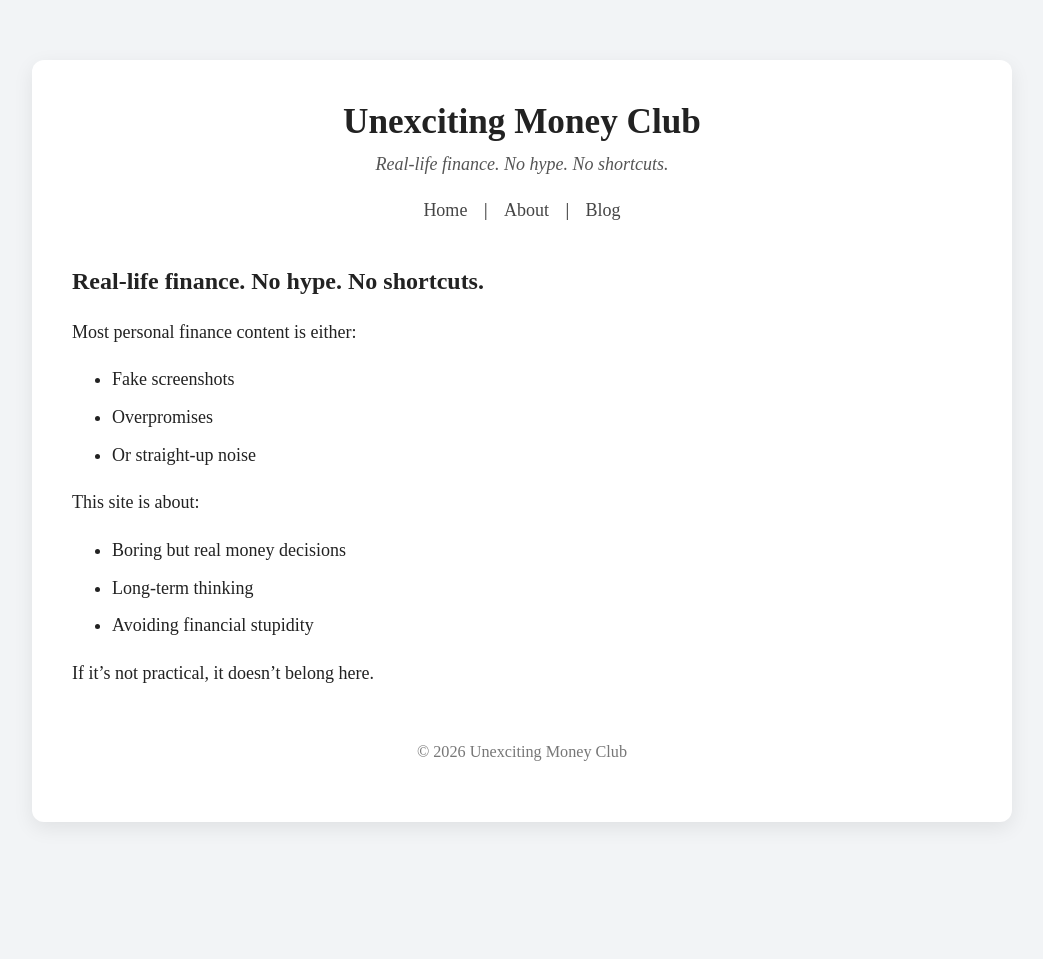
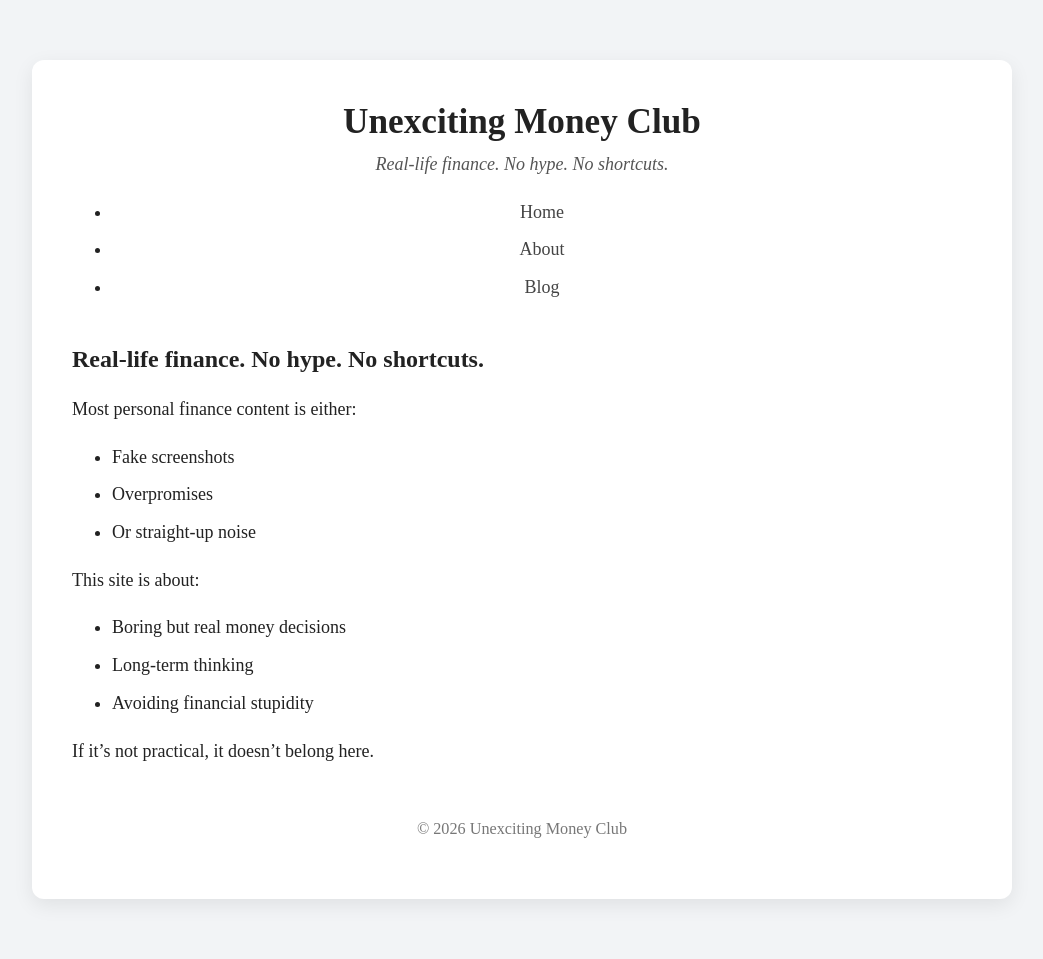
Before and after one commit to HarieshMK/HarieshMK.github.io, a Jekyll site: the page built from index.md, in a window 1280 px wide. Shown: the whole page, without its empty margins (118-1161 px from the left). Built offline with Jekyll 4.4.1, drawn with Linux system fonts in a browser that asks for light colours; before the commit the page ends 900 px from its top, so only the background shows below that.

Commit message:
Update default.html

```diff
--- a/_layouts/default.html
+++ b/_layouts/default.html
@@ -4,9 +4,10 @@
   <meta charset="UTF-8">
   <title>{{ page.title }} | {{ site.title }}</title>
   <meta name="viewport" content="width=device-width, initial-scale=1">
-  <link rel="stylesheet" href="/assets/css/style.css">
+  <meta name="description" content="{{ site.description }}">
 
-  <!-- Google Analytics -->
+  <link rel="stylesheet" href="{{ '/assets/css/style.css' | relative_url }}">
+
   <script async src="https://www.googletagmanager.com/gtag/js?id=G-TC2R2GWY43"></script>
   <script>
     window.dataLayer = window.dataLayer || [];
@@ -15,7 +16,6 @@
     gtag('config', 'G-TC2R2GWY43');
   </script>
 
-  <!-- MailerLite Universal -->
   <script>
     (function(w,d,e,u,f,l,n){
       w[f]=w[f]||function(){(w[f].q=w[f].q||[]).push(arguments);},
@@ -24,18 +24,18 @@
     })(window,document,'script','https://assets.mailerlite.com/js/universal.js','ml');
     ml('account', '2062352');
   </script>
-  <!-- End MailerLite Universal -->
-
 </head>
 <body>
   <div class="container">
     <header>
-      <h1>{{ site.title }}</h1>
+      <h1><a href="{{ '/' | relative_url }}" style="text-decoration: none; color: inherit;">{{ site.title }}</a></h1>
       <p class="tagline">{{ site.description }}</p>
       <nav>
-        <a href="/">Home</a> |
-        <a href="/about">About</a> |
-        <a href="/blog">Blog</a>
+        <ul class="nav-list">
+          <li><a href="{{ '/' | relative_url }}">Home</a></li>
+          <li><a href="{{ '/about' | relative_url }}">About</a></li>
+          <li><a href="{{ '/blog' | relative_url }}">Blog</a></li>
+        </ul>
       </nav>
     </header>
 
```
